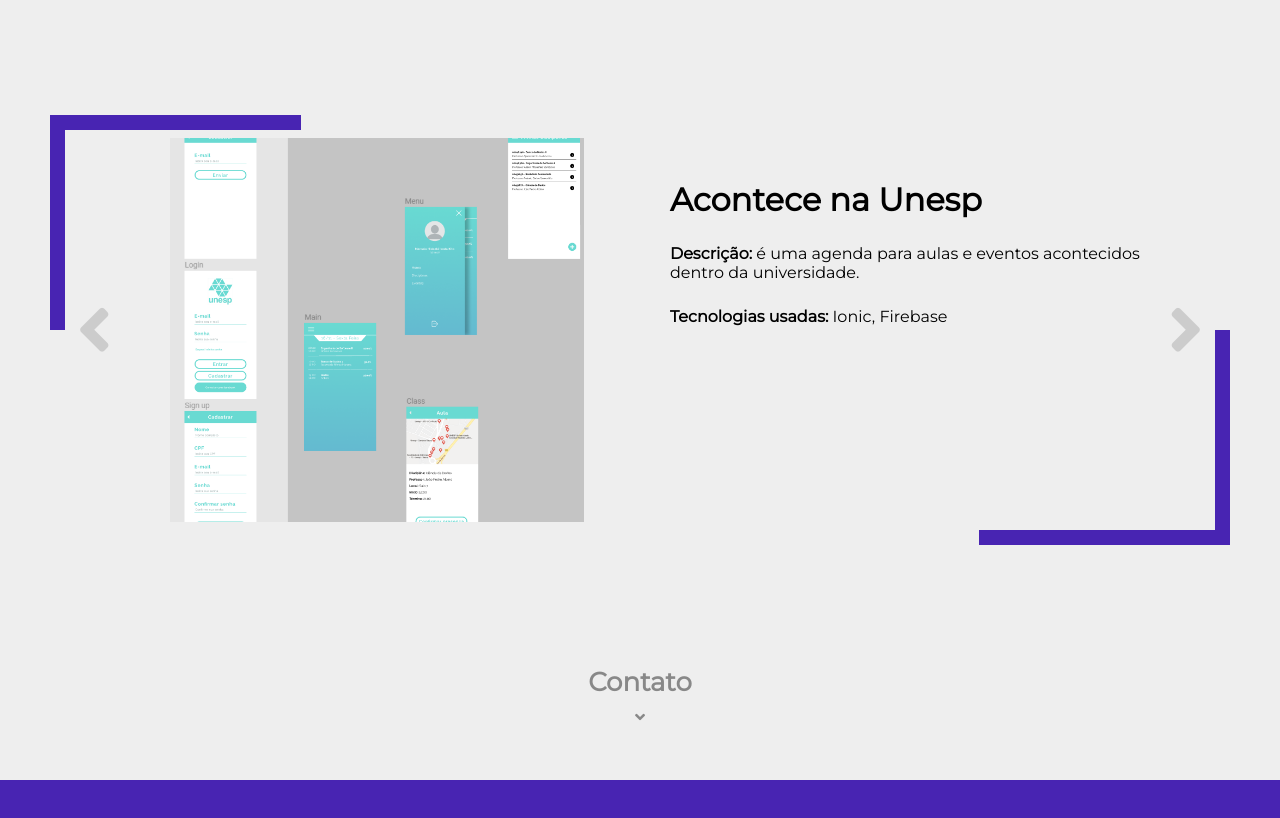
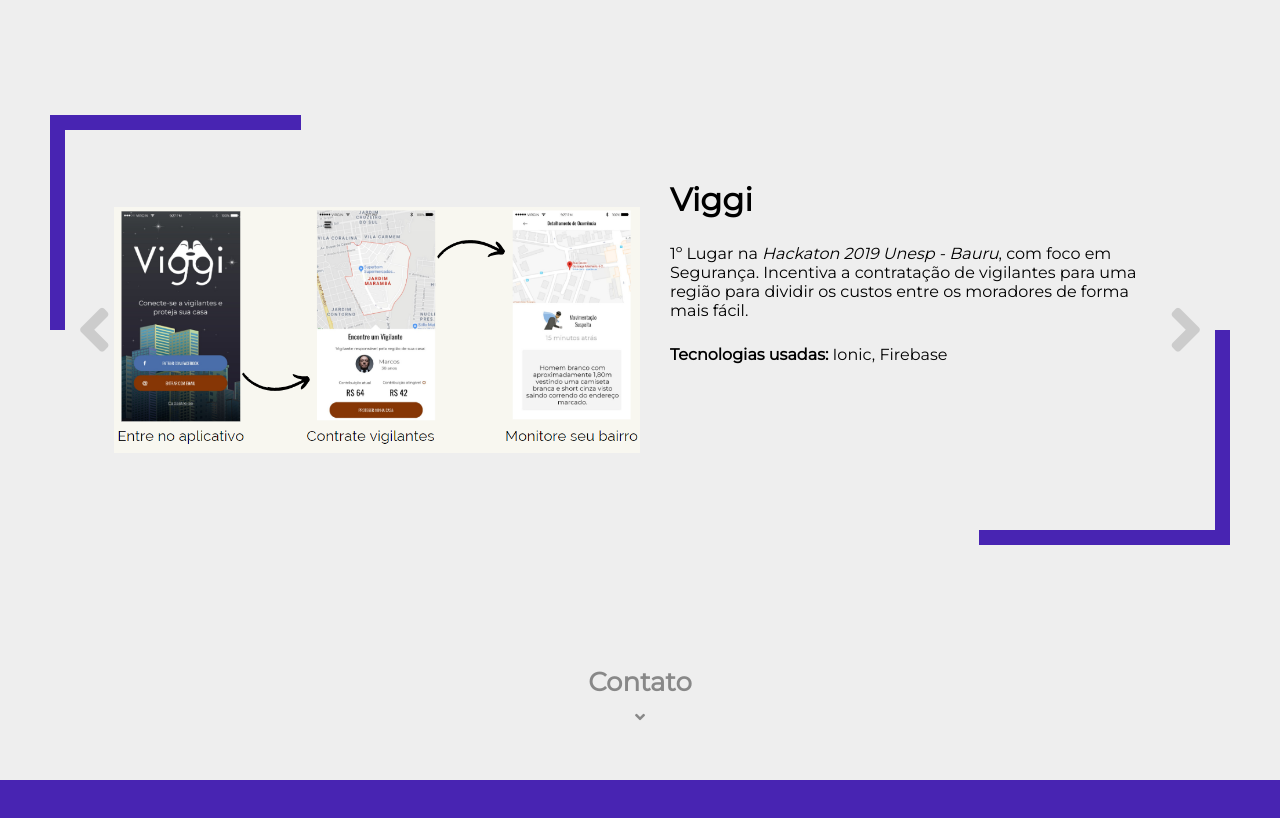
Before and after one commit to hiideaki/hiideaki.github.io, a plain HTML site: page index.html in a window 1280 px wide. Shown: the part 820-1638 px from the top of the page. Drawn offline with Linux system fonts and the light colour scheme.

Commit message:
Add viggi

```diff
--- a/index.html
+++ b/index.html
@@ -4,10 +4,10 @@
         <meta charset="utf-8">
         <meta name="viewport" content="width=device-width, initial-scale=1, shrink-to-fit=no">
 
-        <title>Portfólio | Marcelo Kito</title>
+        <title>MARCELO KITO</title>
 
         <link rel="stylesheet" media="screen and (min-width: 1000px)" href="css/style-big.css">
-        <link rel="stylesheet" media="screen and (max-width: 1000px)" href="css/style-small.css">
+        <link rel="stylesheet" media="screen and (max-width: 999px)" href="css/style-small.css">
 
         <script src="js/jquery-3.2.1.min.js"></script>
 
@@ -54,11 +54,21 @@
 
                 <div class="projetos-main">
                     <div class="slider">
+
                         <div class="slide">
+                            <img src="imgs/viggi.png"/>
+                            <div class="descricao">
+                                <h1>Viggi</h1>
+                                <p>1º Lugar na <span class="italic">Hackaton 2019 Unesp - Bauru</span>, com foco em Segurança.
+                                Incentiva a contratação de vigilantes para uma região para dividir os custos entre os moradores de forma mais fácil.</p>
+                                <p><b>Tecnologias usadas:</b> Ionic, Firebase</p>
+                            </div>
+                        </div>
+                        <div class="slide" style="display: none;">
                             <img src="imgs/acontece-na-unesp.png"/>
                             <div class="descricao">
                                 <h1>Acontece na Unesp</h1>
-                                <p><b>Descrição:</b> é uma agenda para aulas e eventos acontecidos dentro da universidade.</p>
+                                <p>Uma agenda para aulas e eventos acontecidos dentro da universidade.</p>
                                 <p><b>Tecnologias usadas:</b> Ionic, Firebase</p>
                             </div>
                         </div>
@@ -66,7 +76,7 @@
                             <img src="imgs/vai-de-bike.png"/>
                             <div class="descricao">
                                 <h1>Vai de Bike</h1>
-                                <p><b>Descrição:</b> projeto realizado na <span class="italic">Hackaton 2018 Unesp - Bauru</span>, com foco na mobilidade urbana.
+                                <p>Projeto realizado na <span class="italic">Hackaton 2018 Unesp - Bauru</span>, com foco em Mobilidade Urbana.
                                 Incentiva o aluguel de bicicletas, promovendo seu uso como meio de transporte ao invés do carro.</p>
                                 <p><b>Tecnologias usadas:</b> Ionic, Firebase</p>
                             </div>
@@ -75,7 +85,7 @@
                             <img src="imgs/site-carrossel.png"/>
                             <div class="descricao">
                                 <h1>Site do Carrossel Caipira</h1>
-                                <p><b>Descrição:</b> site informativo da
+                                <p>Site informativo da
                                 <span class="italic">Equipe de Futebol de Robôs - Carrossel Caipira</span> da Unesp - Bauru.</p>
                                 <p><b>Tecnologias usadas:</b> Angular</p>
                             </div>
--- a/js/script.js
+++ b/js/script.js
@@ -61,7 +61,7 @@ $(document).ready(function() {
     $('.scrollToContato').click(scrollToContato)
 
     scrollHandler = function() {
-        top = $(window).scrollTop();
+        top = Math.ceil($(window).scrollTop());
 
         if(top < windowHeight) {
             $('header').removeClass('header-projeto');
```
Also changed, not shown: imgs/viggi.png (added).
